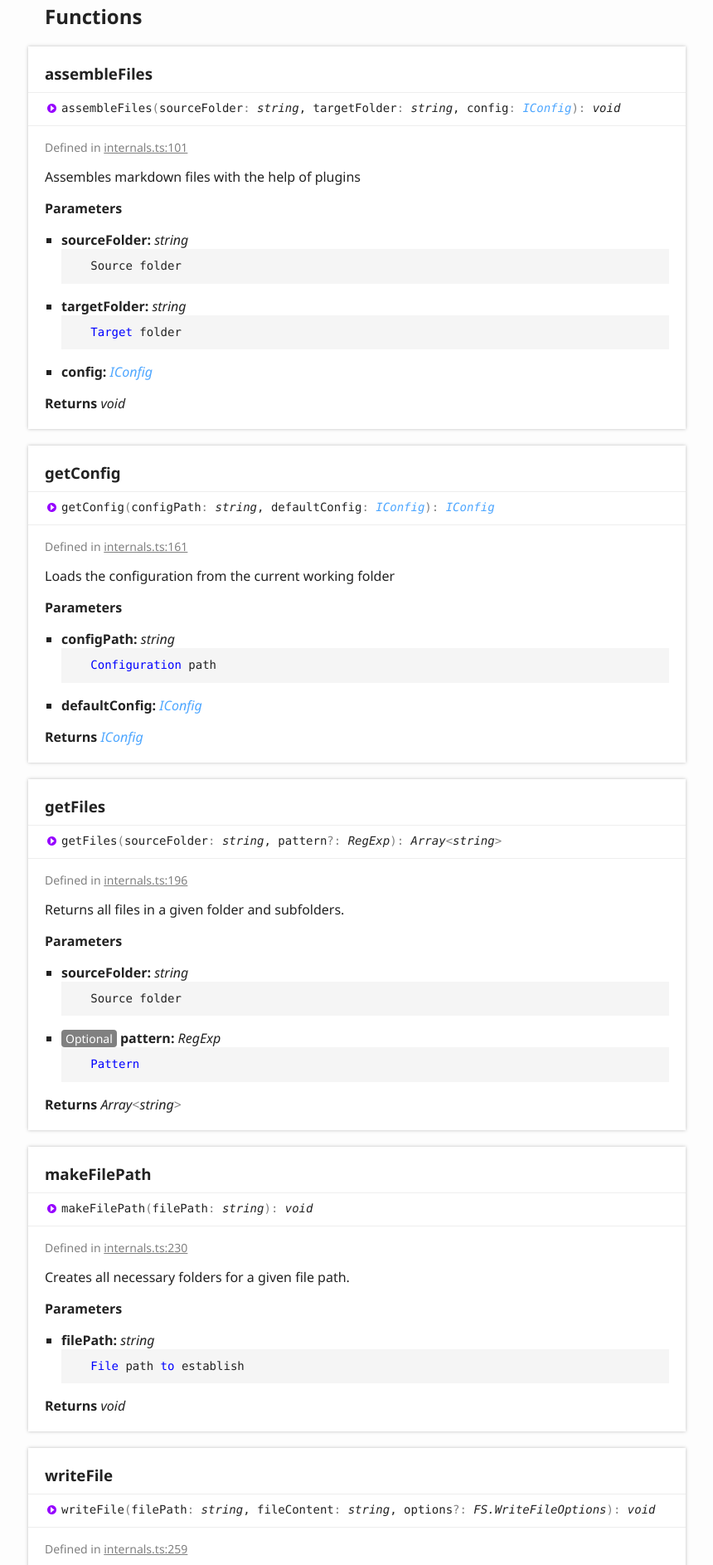
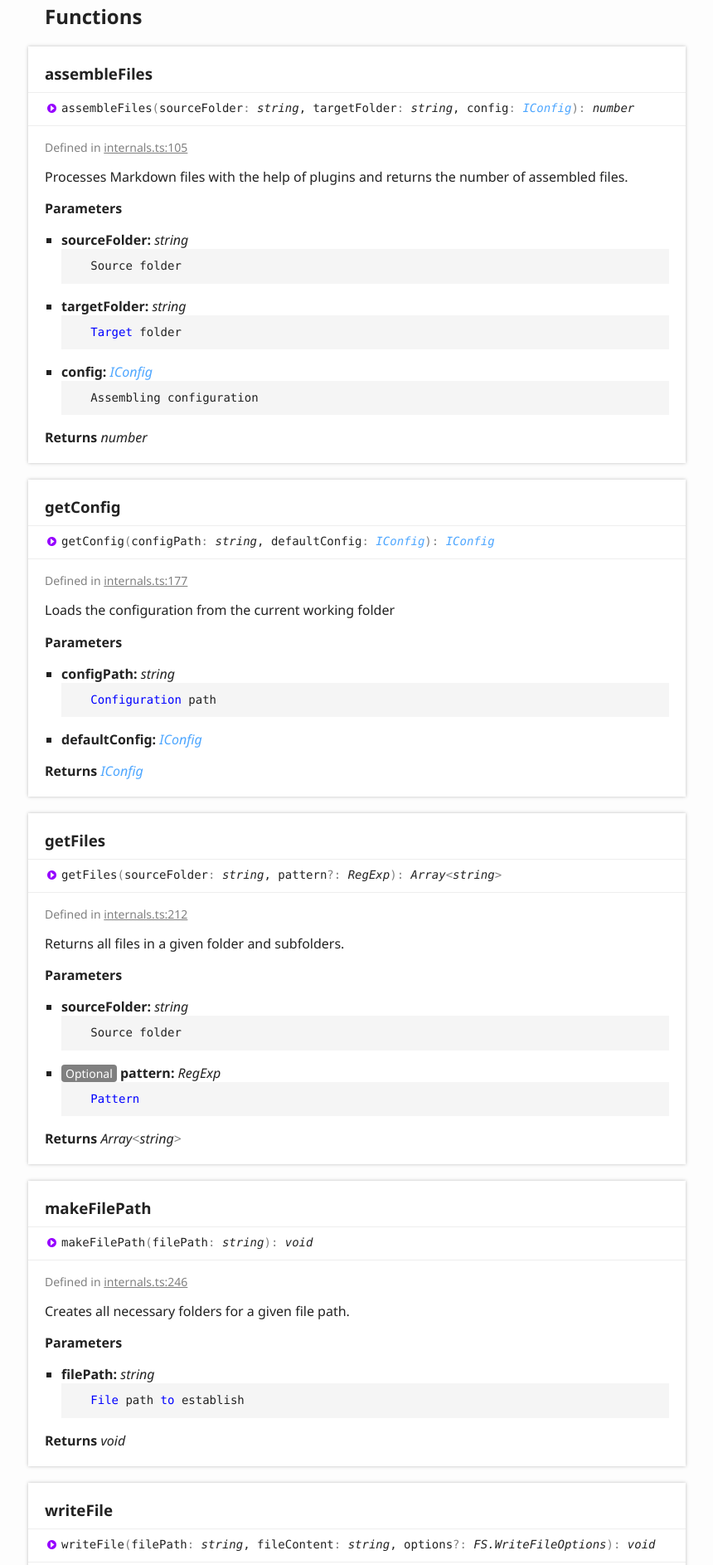
Before and after one commit to ordbok/library, a website: page docs/modules/internals.html in a window 1280 px wide. Shown: the part 560-2446 px from the top of the page at 83% size, without its empty margins (6-866 px from the left). Drawn offline with Linux system fonts and the light colour scheme.

Commit message:
Add counter for assembled files

```diff
--- a/docs/modules/internals.html
+++ b/docs/modules/internals.html
@@ -92,18 +92,19 @@
 					<a name="assemblefiles" class="tsd-anchor"></a>
 					<h3>assemble<wbr>Files</h3>
 					<ul class="tsd-signatures tsd-kind-function tsd-parent-kind-module">
-						<li class="tsd-signature tsd-kind-icon">assemble<wbr>Files<span class="tsd-signature-symbol">(</span>sourceFolder<span class="tsd-signature-symbol">: </span><span class="tsd-signature-type">string</span>, targetFolder<span class="tsd-signature-symbol">: </span><span class="tsd-signature-type">string</span>, config<span class="tsd-signature-symbol">: </span><a href="../interfaces/iconfig.html" class="tsd-signature-type">IConfig</a><span class="tsd-signature-symbol">)</span><span class="tsd-signature-symbol">: </span><span class="tsd-signature-type">void</span></li>
+						<li class="tsd-signature tsd-kind-icon">assemble<wbr>Files<span class="tsd-signature-symbol">(</span>sourceFolder<span class="tsd-signature-symbol">: </span><span class="tsd-signature-type">string</span>, targetFolder<span class="tsd-signature-symbol">: </span><span class="tsd-signature-type">string</span>, config<span class="tsd-signature-symbol">: </span><a href="../interfaces/iconfig.html" class="tsd-signature-type">IConfig</a><span class="tsd-signature-symbol">)</span><span class="tsd-signature-symbol">: </span><span class="tsd-signature-type">number</span></li>
 					</ul>
 					<ul class="tsd-descriptions">
 						<li class="tsd-description">
 							<aside class="tsd-sources">
 								<ul>
-									<li>Defined in <a href="https://github.com/ordbok/core/blob/master/sources/internals.ts#L101">internals.ts:101</a></li>
+									<li>Defined in <a href="https://github.com/ordbok/core/blob/master/sources/internals.ts#L105">internals.ts:105</a></li>
 								</ul>
 							</aside>
 							<div class="tsd-comment tsd-typography">
 								<div class="lead">
-									<p>Assembles markdown files with the help of plugins</p>
+									<p>Processes Markdown files with the help of plugins and returns the number
+									of assembled files.</p>
 								</div>
 							</div>
 							<h4 class="tsd-parameters-title">Parameters</h4>
@@ -122,9 +123,12 @@
 								</li>
 								<li>
 									<h5>config: <a href="../interfaces/iconfig.html" class="tsd-signature-type">IConfig</a></h5>
+									<div class="tsd-comment tsd-typography">
+										<pre><code><span class="hljs-attribute">   Assembling configuration</span></code></pre>
+									</div>
 								</li>
 							</ul>
-							<h4 class="tsd-returns-title">Returns <span class="tsd-signature-type">void</span></h4>
+							<h4 class="tsd-returns-title">Returns <span class="tsd-signature-type">number</span></h4>
 						</li>
 					</ul>
 				</section>
@@ -138,7 +142,7 @@
 						<li class="tsd-description">
 							<aside class="tsd-sources">
 								<ul>
-									<li>Defined in <a href="https://github.com/ordbok/core/blob/master/sources/internals.ts#L161">internals.ts:161</a></li>
+									<li>Defined in <a href="https://github.com/ordbok/core/blob/master/sources/internals.ts#L177">internals.ts:177</a></li>
 								</ul>
 							</aside>
 							<div class="tsd-comment tsd-typography">
@@ -172,7 +176,7 @@
 						<li class="tsd-description">
 							<aside class="tsd-sources">
 								<ul>
-									<li>Defined in <a href="https://github.com/ordbok/core/blob/master/sources/internals.ts#L196">internals.ts:196</a></li>
+									<li>Defined in <a href="https://github.com/ordbok/core/blob/master/sources/internals.ts#L212">internals.ts:212</a></li>
 								</ul>
 							</aside>
 							<div class="tsd-comment tsd-typography">
@@ -209,7 +213,7 @@
 						<li class="tsd-description">
 							<aside class="tsd-sources">
 								<ul>
-									<li>Defined in <a href="https://github.com/ordbok/core/blob/master/sources/internals.ts#L230">internals.ts:230</a></li>
+									<li>Defined in <a href="https://github.com/ordbok/core/blob/master/sources/internals.ts#L246">internals.ts:246</a></li>
 								</ul>
 							</aside>
 							<div class="tsd-comment tsd-typography">
@@ -240,7 +244,7 @@
 						<li class="tsd-description">
 							<aside class="tsd-sources">
 								<ul>
-									<li>Defined in <a href="https://github.com/ordbok/core/blob/master/sources/internals.ts#L259">internals.ts:259</a></li>
+									<li>Defined in <a href="https://github.com/ordbok/core/blob/master/sources/internals.ts#L275">internals.ts:275</a></li>
 								</ul>
 							</aside>
 							<div class="tsd-comment tsd-typography">
```
Also changed, not shown: sources/bin/ordbok-assembler.ts (+8 -5 lines), sources/internals.ts (+22 -6 lines), tests/internals.ts (+11 -9 lines), dist/bin/ordbok-assembler.js, dist/internals.d.ts, dist/internals.js.
